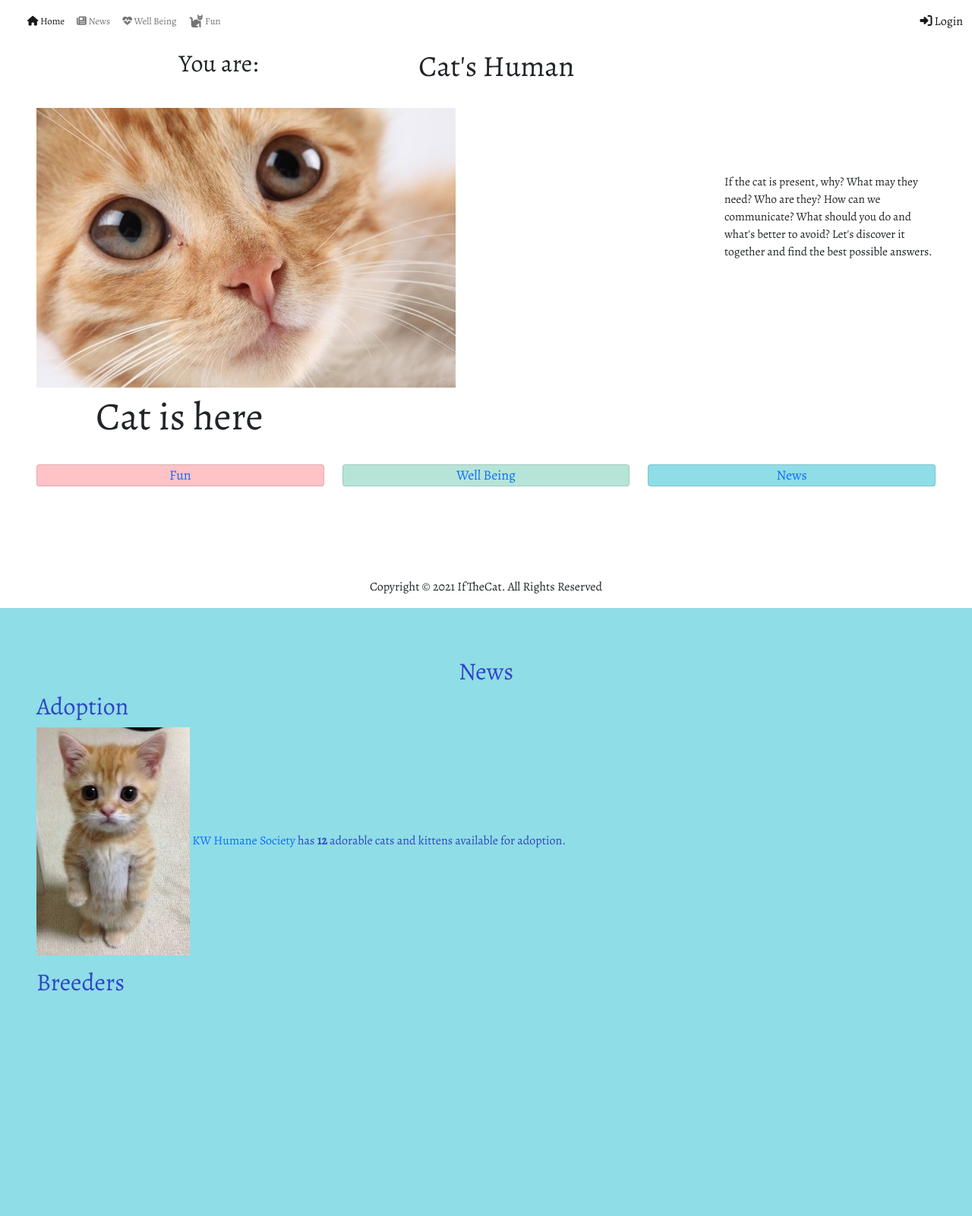
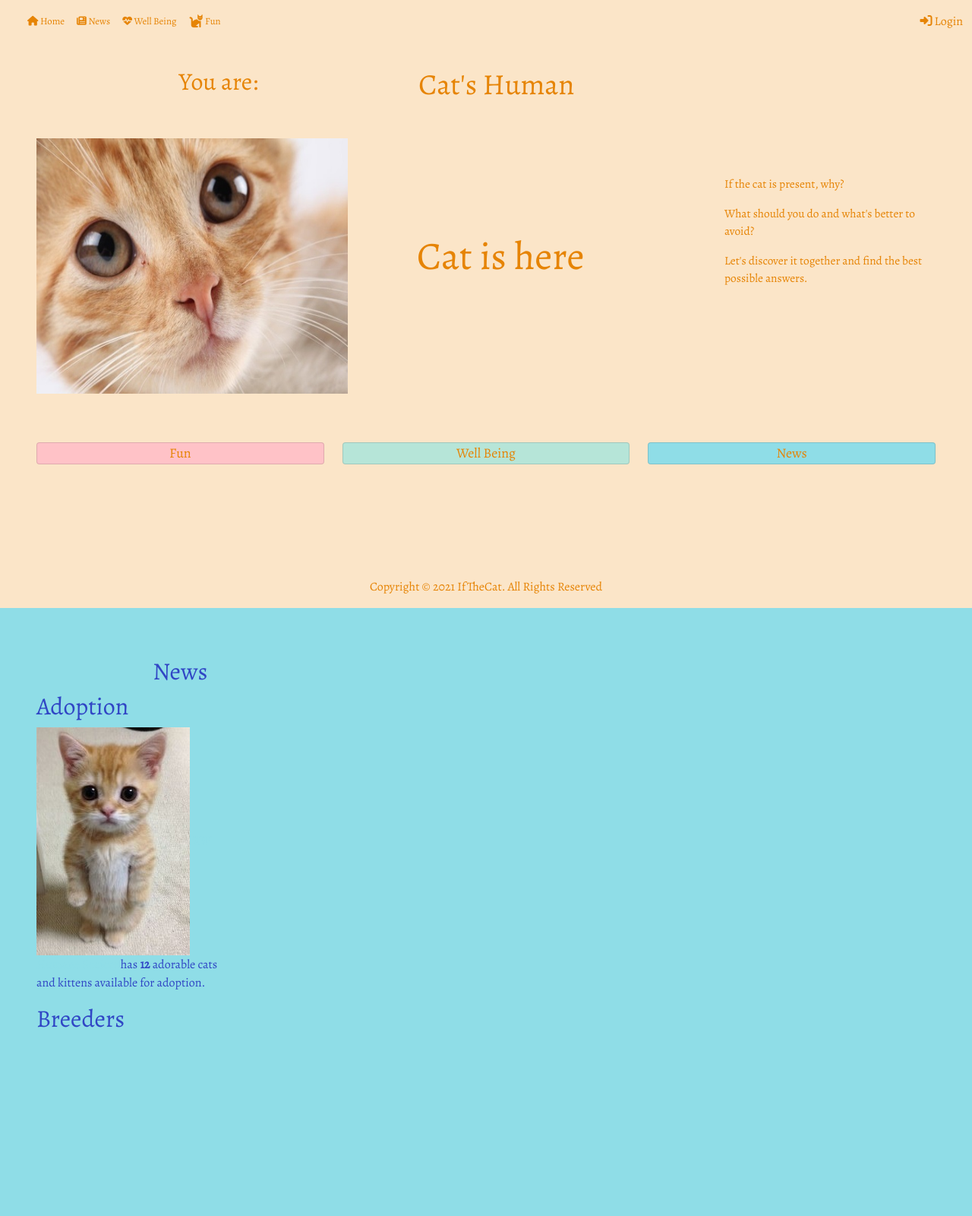
Before and after one commit to mpaskal/ifthecat, a website: page index.html in a window 1280 px wide. Shown: the top 1600 px of the page at 76% size. Drawn offline with nearby package versions, Linux system fonts and the light colour scheme.

Commit message:
Replace section with div

```diff
--- a/assets/js/scripts.js
+++ b/assets/js/scripts.js
@@ -4,7 +4,7 @@ var msgs = new Array(
   "Cat's Lover",
   "Veterinarian",
   "Breeder",
-  "Working for Cats and their Human",
+  "Working for Cats and their Humans",
   "Human"
 );
 
--- a/assets/scss/style.scss
+++ b/assets/scss/style.scss
@@ -9,7 +9,7 @@ $header-font: "Alegreya", cursive;
 
 html,
 body {
-  height: 100%;
+  height: 100vh;
   margin: 0;
   font-family: $body-font;
 }
@@ -61,8 +61,32 @@ section:nth-child(4) {
   font-size: 1vw;
 }
 
+.nav-link:hover {
+  border-top: 4px solid #ffffff;
+  border-bottom: 4px solid #ffffff;
+  padding: 6px 0;
+}
+
+.navbar-text:hover {
+  border-top: 4px solid #ffffff;
+  border-bottom: 4px solid #ffffff;
+  padding: 6px 0;
+}
+
+.nav-cards {
+  margin-top: 2hv;
+}
+
+.card {
+  transition: box-shadow 0.3s;
+  cursor: pointer;
+}
+
 .cards {
   margin: 3rem;
+}
+.card:hover {
+  box-shadow: 0 0 11px rgba(33, 33, 33, 0.2);
 }
 .landing {
   height: 80%;
@@ -118,22 +142,71 @@ h3 {
 .text-center {
   font-size: 2.5vw;
 }
-p {
+
+#main-cat {
+  width: 32vw;
+  height: 42vh;
 }
+#main-cat:hover {
+  transform: scale(1.1);
+}
+
 .main-text {
   line-height: 150%;
-  margin-top: 4%;
-  padding-top: 3%;
+  margin-top: 3vh;
+  padding-top: 3vh;
   font-size: 1.2vw;
 }
 a {
   text-decoration: none;
 }
 
-#id {
+.top-row {
+  margin-top: 5vh;
+  margin-bottom: 4vh;
+}
+
+.nav-cards {
+  margin-top: 8vh;
+}
+
+#home {
+  color: #e68405;
+  height: 100vh;
+  background-color: $color-primary;
   a {
-    color: #ff9a14;
     text-decoration: none;
+    color: #e68405;
+  }
+}
+
+#news {
+  color: $color-news;
+  background: #8fdde7;
+  height: 100vh;
+  a {
+    text-decoration: none;
+    color: #8fdde7;
+  }
+}
+
+#wellbeing {
+  color: $color-wellbeing;
+  background: #b6e5d8;
+  height: 100vh;
+  a {
+    text-decoration: none;
+    color: teal;
+  }
+}
+
+#fun {
+  color: $color-fun;
+  background: #ffc2c7;
+  height: 100vh;
+  a {
+    text-decoration: none;
+    color: #c53093;
   }
 }
 
@@ -153,6 +226,7 @@ a {
   width: 100%;
   background: transparent;
   text-align: center;
+  height: auto;
 }
 .flex-container {
   display: flex;
--- a/index.html
+++ b/index.html
@@ -29,7 +29,7 @@
   </head>
   <body onload="window.setTimeout(function(){displayMessage(3000);},3000);">
     <!-- section 1 -->
-    <div id="home" class="wrapper flex-container">
+    <div id="home" class="wrapper">
       <nav class="navbar fixed-top navbar-expand-lg navbar-light">
         <div class="container-fluid navbar-inner">
           <a class="navbar-brand" href="#"></a>
@@ -76,39 +76,39 @@
         </div>
       </nav>
       <div class="containter-fluid p-5">
-        <div class="row my-3">
-          <div class="col col-lg-5">
-            <h1 class="text-center mb-3">You are:</h1>
+        <div class="row top-row">
+          <div class="col-xs-12 col-md-5">
+            <h1 class="text-center">You are:</h1>
           </div>
-          <div class="col col-lg-7">
+          <div class="col-xs-12 col-md-7">
             <h1 class="mb-3" id="catWatchers">Cats Human</h1>
           </div>
         </div>
         <div class="row">
-          <div class="col col-md-8">
-            <img src="/assets/img/cat_bf.jpg" class="img-fluid" alt="Cat" />
+          <div class="col-xs-12 col-md-9">
+            <img src="/assets/img/cat_bf.jpg" id="main-cat" class="img-fluid" alt="Cat" />
             <span id="mainMsg">Cat is here</span>
           </div>
-          <div class="col col-md-1"></div>
-          <div class="col col-md-3 main-text">
+
+          <div class="col-xs-12 col-md-3 main-text">
+            <p>If the cat is present, why?</p>
+            <p>What should you do and what's better to avoid?</p>
             <p>
-              If the cat is present, why? What may they need? Who are they? How
-              can we communicate? What should you do and what's better to avoid?
               Let's discover it together and find the best possible answers.
             </p>
           </div>
         </div>
         <!-- row 3 -->
         <div class="row nav-cards">
-          <div class="col-xm-12 col-md-4">
-            <div class="card fun mt-4">
+          <div class="col-xs-12 col-md-4">
+            <div class="card fun">
               <div class="card-body">
                 <div class="home-links"><a href="#fun">Fun</a></div>
               </div>
             </div>
           </div>
-          <div class="col-xm-12 col-md-4">
-            <div class="card well-being mt-4">
+          <div class="col-xs-12 col-md-4">
+            <div class="card well-being">
               <div class="card-body">
                 <div class="home-links">
                   <a href="#wellbeing">Well Being</a>
@@ -117,7 +117,7 @@
             </div>
           </div>
           <div class="col-xm-12 col-md-4">
-            <div class="card news mt-4">
+            <div class="card news">
               <div class="card-body">
                 <div class="home-links"><a href="#news">News</a></div>
               </div>
@@ -136,17 +136,17 @@
       </div>
     </div>
     <!-- section 2 -->
-    <section id="news">
+    <div id="news" class="wrapper">
       <div class="containter-fluid p-5">
         <div class="row">
-          <div class="col">
+          <div class="col-xs-12 col-md-4">
             <h1 class="text-center mt-3">News</h1>
           </div>
         </div>
         <div class="row">
-          <div class="col">
+          <div class="col-xs-12 col-md-4">
             <h2>Adoption</h2>
-            <div class="col col-md-8">
+            <div class="col-xs-12 col-md-8">
               <p>
                 <img
                   src="/assets/img/cat_wait.jpg"
@@ -167,17 +167,17 @@
           </div>
         </div>
         <div class="row">
-          <div class="col">
+          <div class="col-xs-12">
             <h2>Breeders</h2>
-            <div class="col col-md-8">
+            <div class="col-xs-12 col-md-8">
               <span> </span>
             </div>
           </div>
         </div>
       </div>
-    </section>
+    </div>
     <!-- section 3 -->
-    <section id="wellbeing">
+    <div id="wellbeing" class="wrapper">
       <div class="containter-fluid p-5">
         <div class="row">
           <div class="col">
@@ -236,9 +236,9 @@
           </div>
         </div>
       </div>
-    </section>
+    </div>
     <!-- section 4 -->
-    <section id="fun">
+    <div id="fun" class="wrapper">
       <div class="containter-fluid p-5">
         <div class="row">
           <div class="col">
@@ -259,7 +259,7 @@
           </div>
         </div>
       </div>
-    </section>
+    </div>
     <!-- Java Script -->
     <script
       src="https://cdn.jsdelivr.net/npm/bootstrap@5.0.2/dist/js/bootstrap.bundle.min.js"
```
Also changed, not shown: assets/css/style.css, 1 other file.
